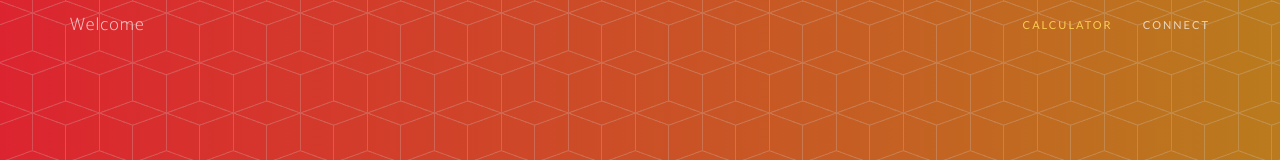
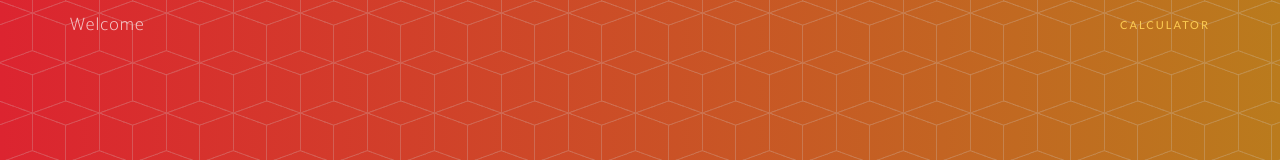
Before and after one commit to joutimothy/joutimothy.github.io, a plain HTML site: page index.html in a window 1280 px wide. Shown: the top 160 px of the page. Drawn offline with nearby package versions, Linux system fonts and the light colour scheme; a web font is replaced by a local one.

Commit message:
delete connect nav bar

```diff
--- a/index.html
+++ b/index.html
@@ -53,9 +53,6 @@
                 <ul class="nav navbar-nav navbar-right">
                     <li>
                         <a class="page-scroll" href="#calculator">Calculator</a>
-                    </li>
-                    <li>
-                        <a class="page-scroll" href="#contact">Connect</a>
                     </li>
                 </ul>
             </div>
```
